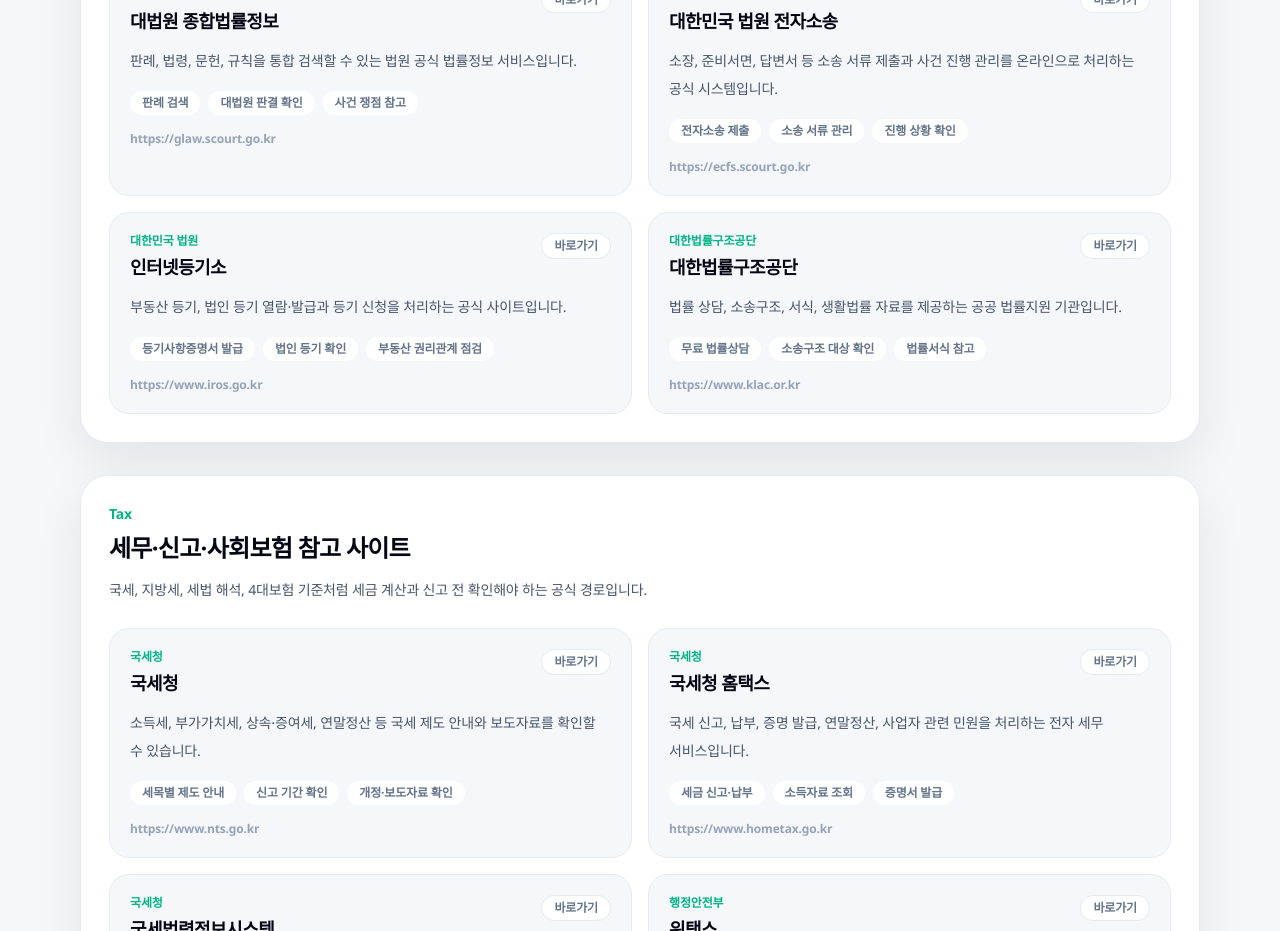
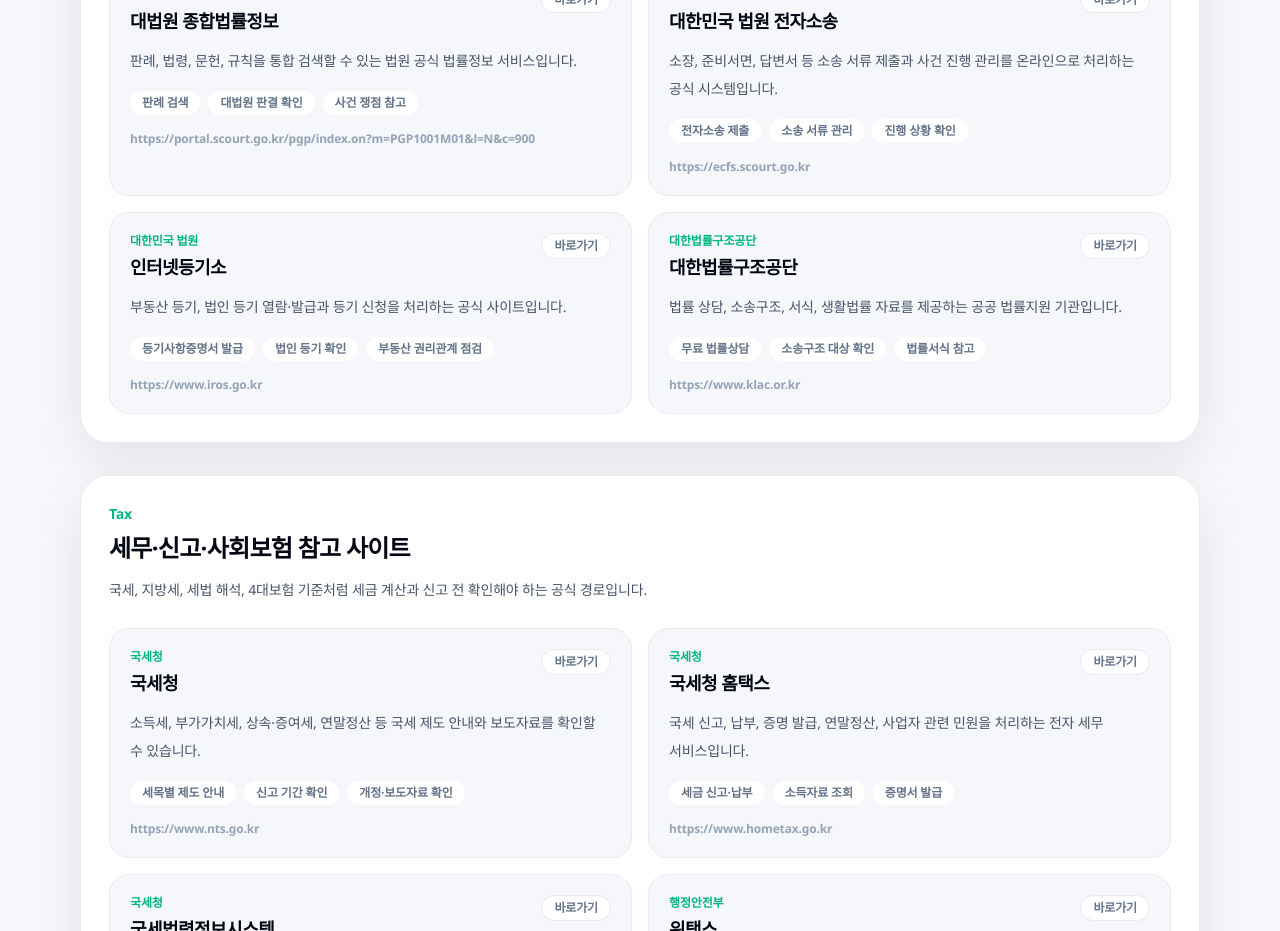
Before and after one commit to danniel-choi/abacusbox, a Next.js app: page /resources in a window 1280 px wide. Shown: the part 980-1911 px from the top of the page. Built offline with nearby package versions, Linux system fonts and the light colour scheme; no server answers.

Commit message:
Update Supreme Court resource link

```diff
--- a/app/resources/page.tsx
+++ b/app/resources/page.tsx
@@ -40,7 +40,7 @@
       },
       {
         title: "대법원 종합법률정보",
-        href: "https://glaw.scourt.go.kr",
+        href: "https://portal.scourt.go.kr/pgp/index.on?m=PGP1001M01&l=N&c=900",
         owner: "대한민국 법원",
         summary: "판례, 법령, 문헌, 규칙을 통합 검색할 수 있는 법원 공식 법률정보 서비스입니다.",
         useFor: ["판례 검색", "대법원 판결 확인", "사건 쟁점 참고"]
```
